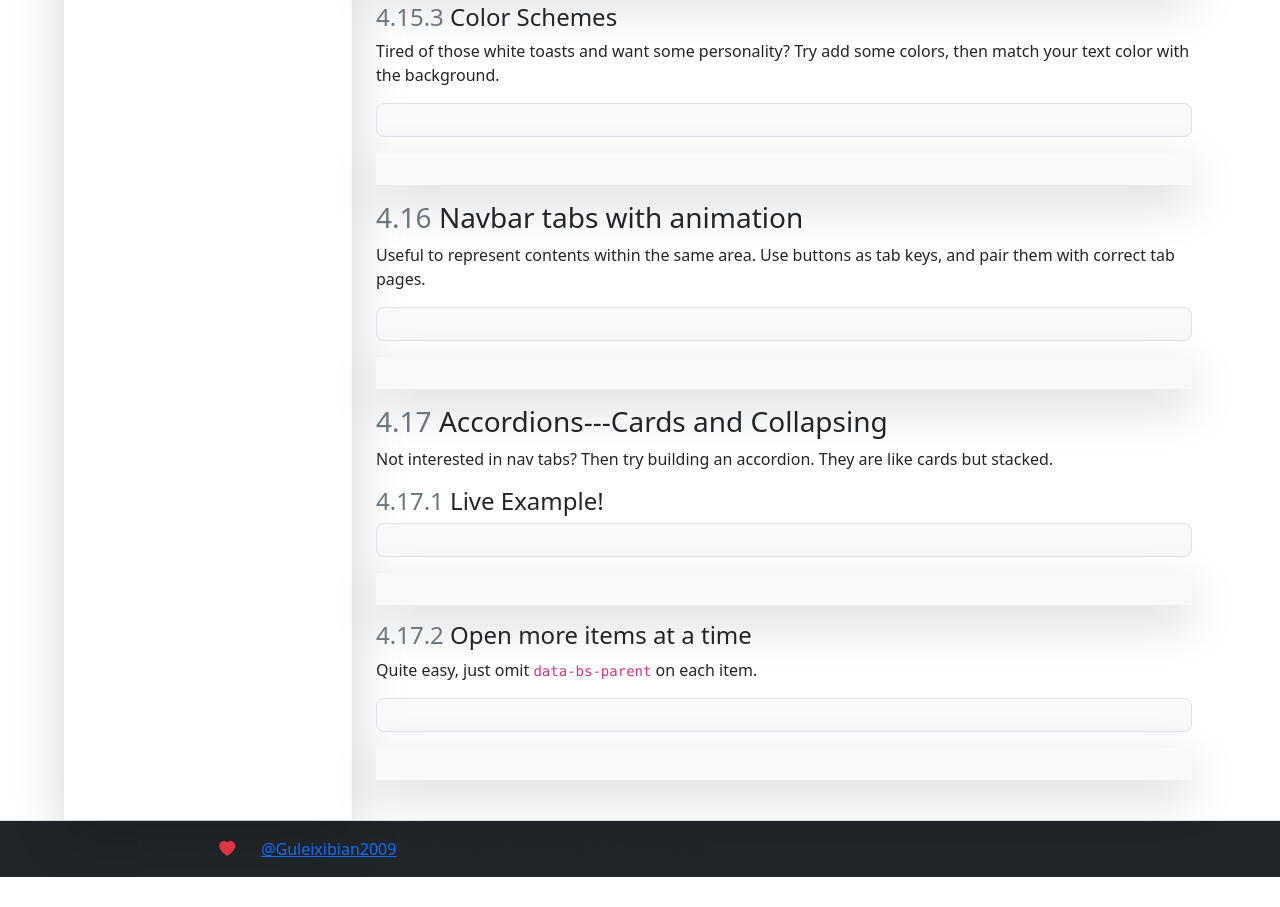
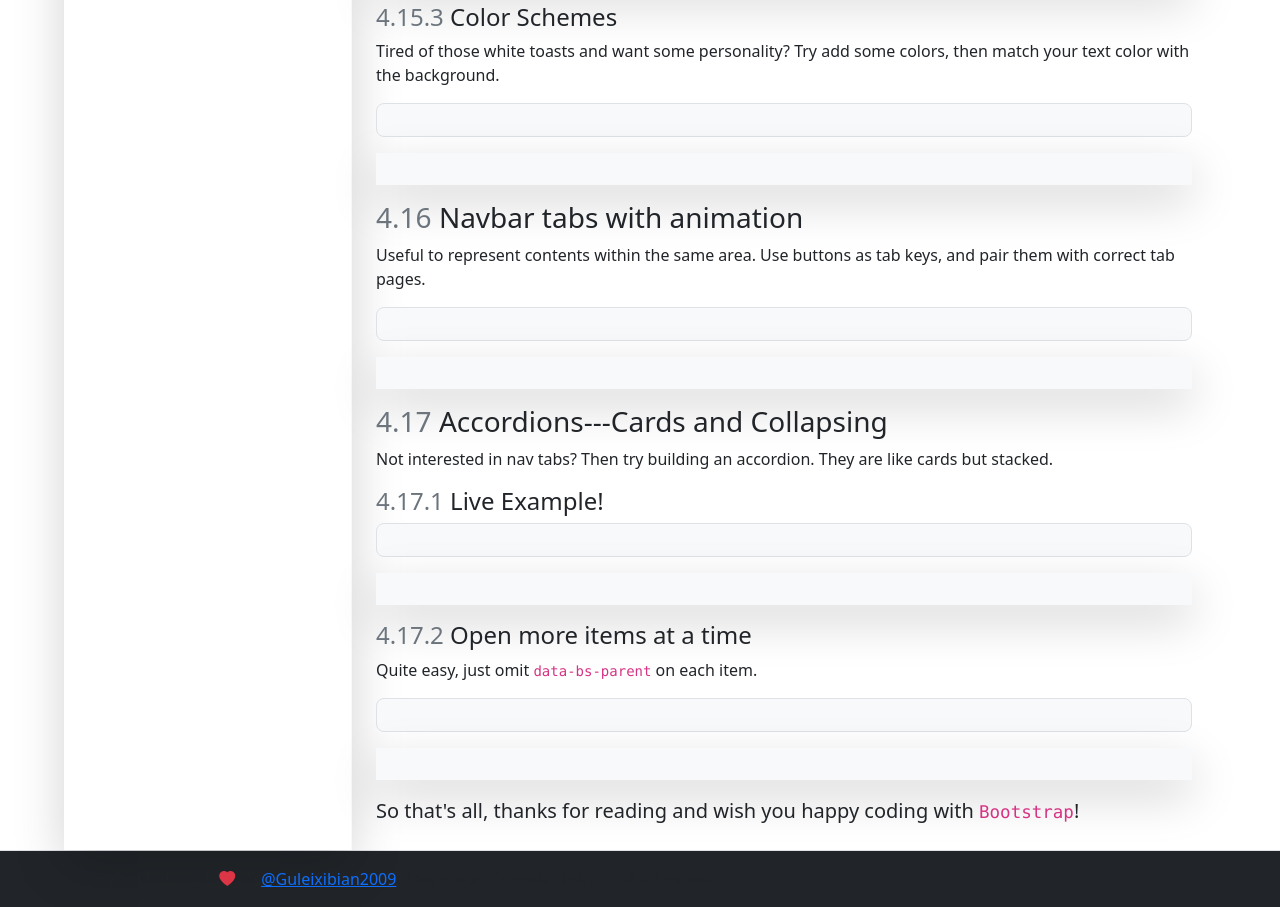
Before and after one commit to Guleixibian2009/awesome-bs5, a plain HTML site: page index.html in a window 1280 px wide. Shown: the part 9055-9962 px from the top of the page. Before the commit the page ends 9932 px from the top, so only its background shows below. Drawn offline with nearby package versions, Linux system fonts and the light colour scheme; some packages are replaced by stand-ins of ours; no server answers; a script that the page names is missing.

Commit message:
Finish this project

```diff
--- a/index.html
+++ b/index.html
@@ -433,10 +433,7 @@
                                 </div>
                             </div>
                         </div>
-                        <div id="form-complex">
-                            <!-- https://www.w3school.com.cn/bootstrap5/bootstrap_forms.asp -->
-                            <!-- https://getbootstrap.com/docs/5.1/forms/overview/ -->
-                        </div>
+                        <p class="mb-0 lead">So that's all, thanks for reading and wish you happy coding with <code>Bootstrap</code>!</p>
                     </article>
                 </section>
             </div>
```
